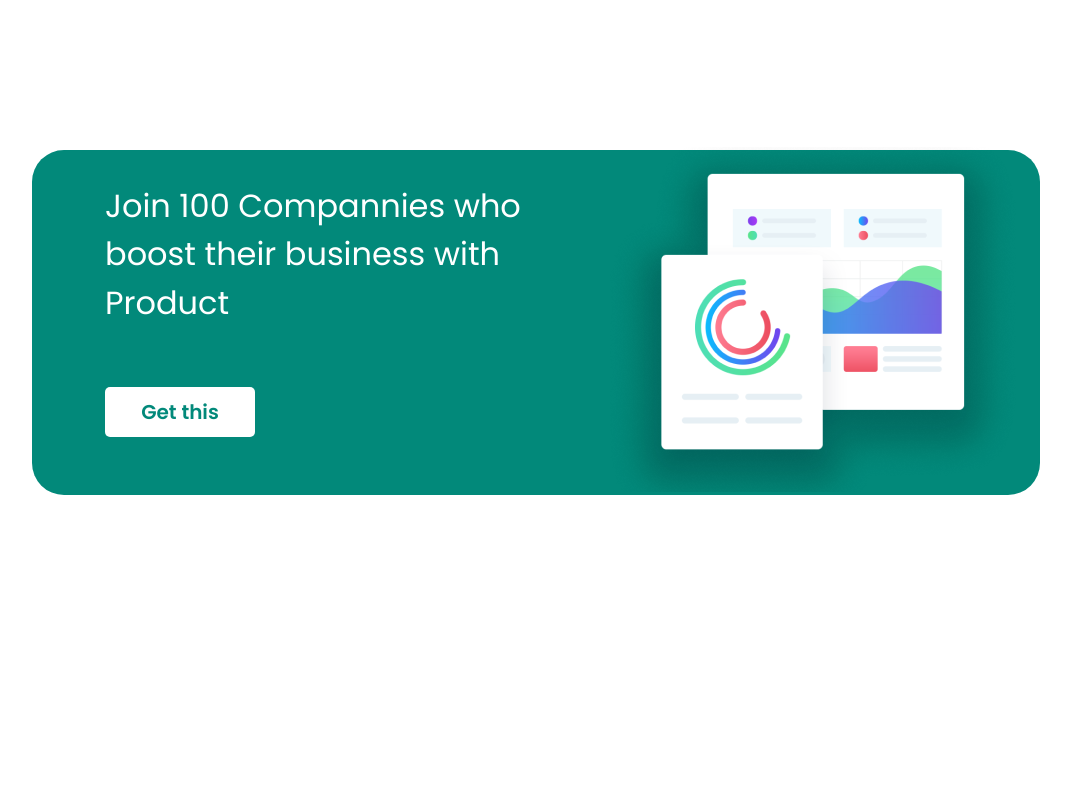
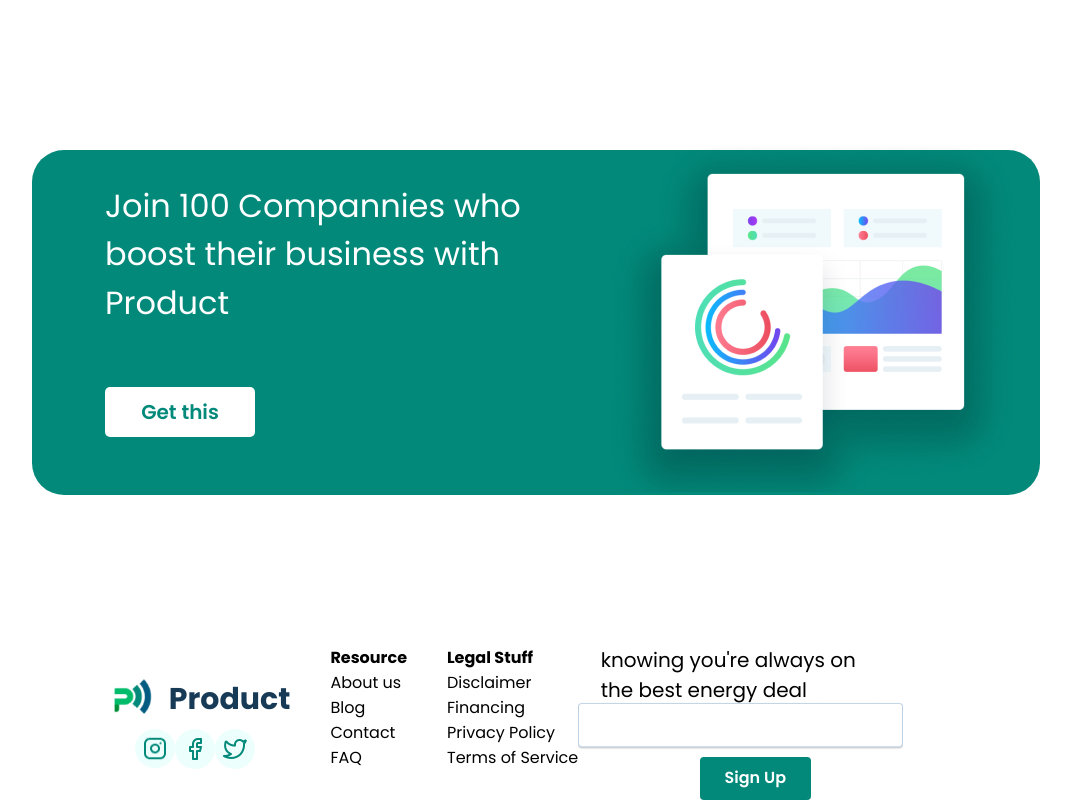
Before and after one commit to Ecaterina1991/Figma1, a plain HTML site: page index.html in a window 1280 px wide. Shown: the part 6092-6892 px from the top of the page, without its empty margins (139-1210 px from the left). Before the commit the page ends 6604 px from the top, so only its background shows below. Drawn offline with Linux system fonts and the light colour scheme.

Commit message:
basic structure last section

```diff
--- a/index.html
+++ b/index.html
@@ -527,5 +527,83 @@
         </div>
       </div>
     </section>
+
+    <section class="content-container last-section">
+      <div class="column-2-rows">
+        <div class="first-row-4-cols">
+          <div class="audio-product column-2-rows">
+            <div class="app-logo-container row row-centered">
+              <img
+                id="app-logo"
+                src="./images/logo.png"
+                alt="logo"
+                width="60px"
+              />
+              <h3 id="app-title">Product</h3>
+            </div>
+
+            <div class="social-icons row row-centered">
+              <div>
+                <img
+                  class="last-section-img"
+                  src="./images/insta.png"
+                  alt="instagram icon"
+                />
+              </div>
+              <div>
+                <img
+                  class="last-section-img"
+                  src="./images/facebook.png"
+                  alt="instagram icon"
+                />
+              </div>
+              <div>
+                <img
+                  class="last-section-img"
+                  src="./images/twitter.png"
+                  alt="instagram icon"
+                />
+              </div>
+            </div>
+          </div>
+          <div>
+            <ul class="last-section-list">
+              <li>Resource</li>
+
+              <li>About us</li>
+              <li>Blog</li>
+              <li>Contact</li>
+              <li>FAQ</li>
+            </ul>
+          </div>
+          <div>
+            <ul class="last-section-list">
+              <li>Legal Stuff</li>
+
+              <li>Disclaimer</li>
+              <li>Financing</li>
+              <li>Privacy Policy</li>
+              <li>Terms of Service</li>
+            </ul>
+          </div>
+          <div class="column-2-rows">
+            <div class="div-text-last-section">
+              <p class="text-last-section">
+                knowing you're always on the best energy deal
+              </p>
+            </div>
+            <div>
+              <img class="input-img" src="./images/input.png" alt="input" />
+            </div>
+            <div>
+              <button class="button-link-margin primary-button buttons-nav">
+                Sign Up
+              </button>
+            </div>
+          </div>
+        </div>
+        <div class="second-row"></div>
+      </div>
+    </section>
   </body>
 </html>
--- a/style.css
+++ b/style.css
@@ -712,6 +712,52 @@ background-color: E5E5E5;;
   margin-top: 150px;
 }
 
+.column-2-rows {
+  display: flex;
+  flex-direction: column;
+  justify-content: center;
+  align-items: center;
+}
+
+.first-row-4-cols {
+  display: flex;
+  flex-direction: row;
+}
+
+.audio {
+  width: 1.06em;
+  height: 1.25em;
+}
+
+.last-section-img {
+width: 40px;
+height: 40px;
+}
+
+.last-section-list {
+  list-style-type: none;
+}
+
+.last-section-list > li:nth-child(1) {
+  font-weight: bold;
+}
+
+.text-last-section {
+  font-size: 1.25em;
+  line-height: 30px;
+}
+
+.div-text-last-section {
+  width: 17.5em;
+  height: 3.56em;
+}
+
+.input-img {
+  width: 20.31em;
+  height: 3em;
+}
+
+
 @media screen and (max-width: 940px) {
   .left-text-p {
    font-size: 0.7em;
```
Also changed, not shown: images/audio.png (added), images/facebook.png (added), images/input.png (added), images/insta.png (added), images/twitter.png (added).
